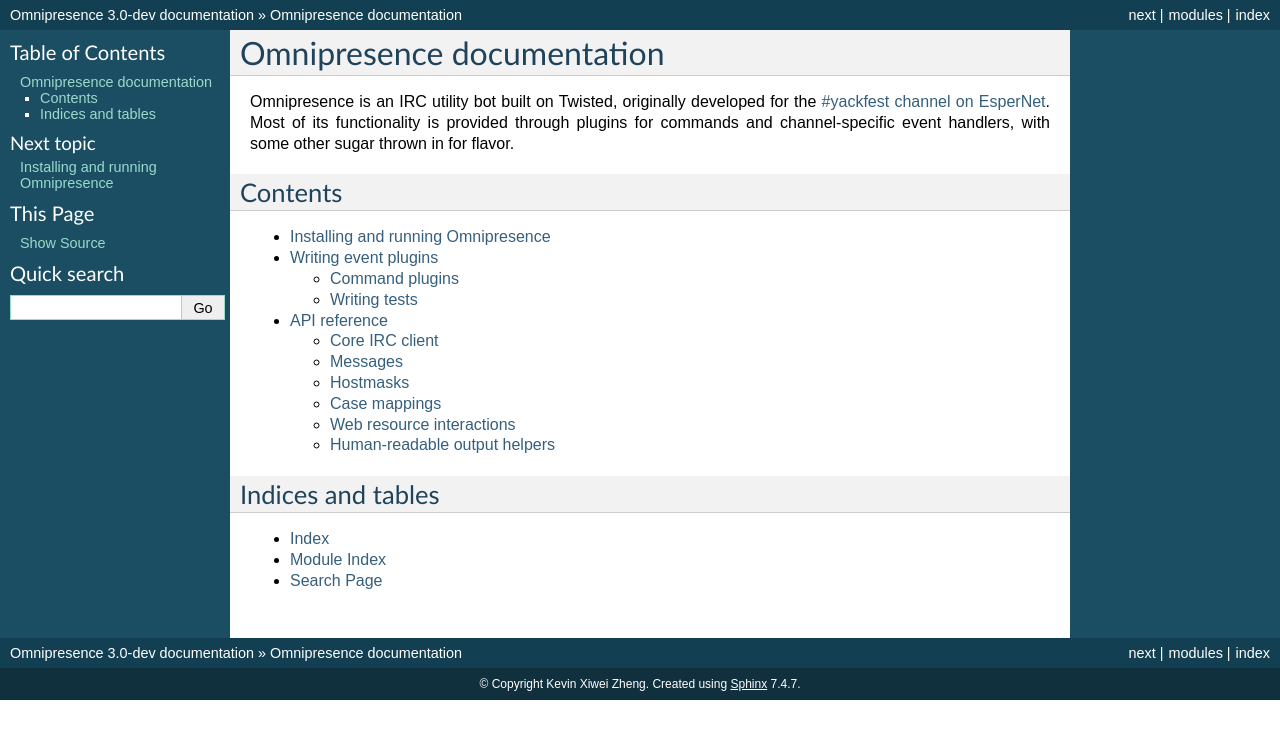
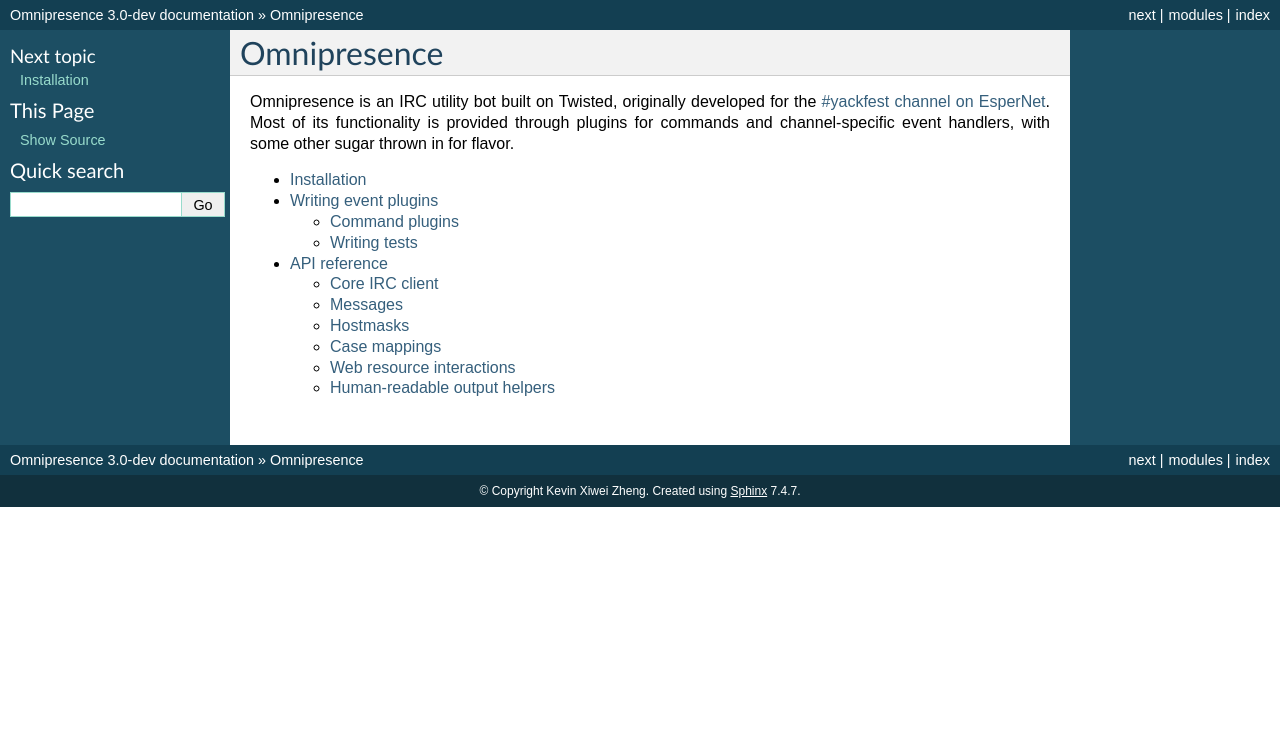
Before and after one commit to kxz/omnipresence, a Sphinx documentation site: the page built from docs/index.rst, in a window 1280 px wide. Shown: the top 739 px of the page. Built offline with Sphinx 7.4.7, drawn with Linux system fonts in a browser that asks for light colours.

Commit message:
Various documentation tweaks

```diff
--- a/docs/index.rst
+++ b/docs/index.rst
@@ -1,11 +1,12 @@
-Omnipresence documentation
-==========================
+Omnipresence
+############
 
-Omnipresence is an IRC utility bot built on Twisted, originally developed for the `#yackfest channel on EsperNet <https://room208.org/yackfest/>`_.
-Most of its functionality is provided through plugins for commands and channel-specific event handlers, with some other sugar thrown in for flavor.
-
-Contents
---------
+Omnipresence is an IRC utility bot built on Twisted, originally
+developed for the
+`#yackfest channel on EsperNet <https://room208.org/yackfest/>`_.
+Most of its functionality is provided through plugins for commands and
+channel-specific event handlers, with some other sugar thrown in for
+flavor.
 
 .. toctree::
    :maxdepth: 2
@@ -13,10 +14,3 @@
    install
    plugins
    api
-
-Indices and tables
-------------------
-
-* :ref:`genindex`
-* :ref:`modindex`
-* :ref:`search`
--- a/docs/install.rst
+++ b/docs/install.rst
@@ -1,7 +1,7 @@
 .. highlight:: console
 
-Installing and running Omnipresence
-===================================
+Installation
+************
 
 Omnipresence requires Python 2.7 or later.
 There is no Python 3 support at this time.
--- a/docs/plugins.rst
+++ b/docs/plugins.rst
@@ -1,5 +1,5 @@
 Writing event plugins
-=====================
+*********************
 
 .. module:: omnipresence.plugin
 
@@ -85,7 +85,7 @@
 
 
 Command plugins
----------------
+===============
 
 ...
 
@@ -96,6 +96,6 @@
 
 
 Writing tests
--------------
+=============
 
 ...
```
Also changed, not shown: docs/api.rst (+11 -9 lines), 3 other files.
